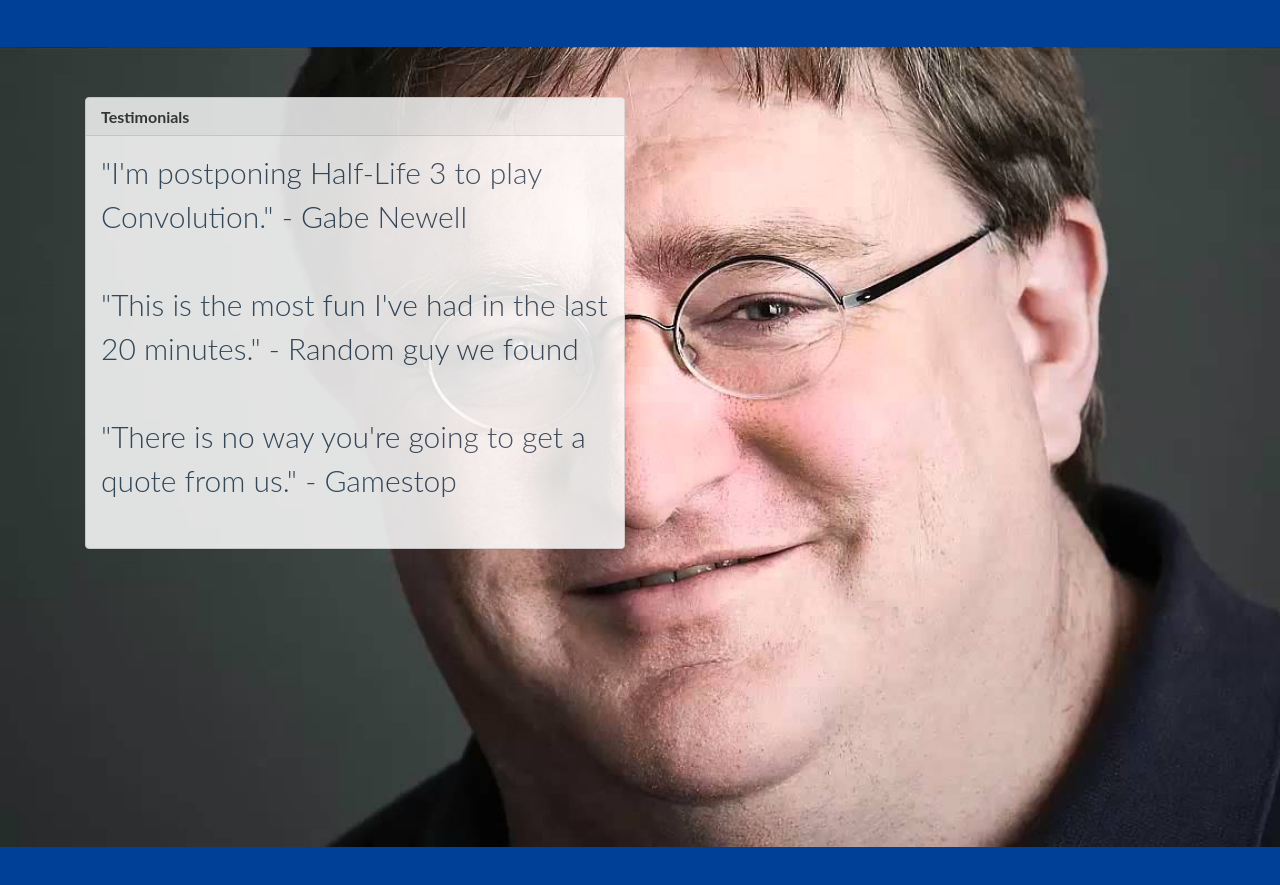
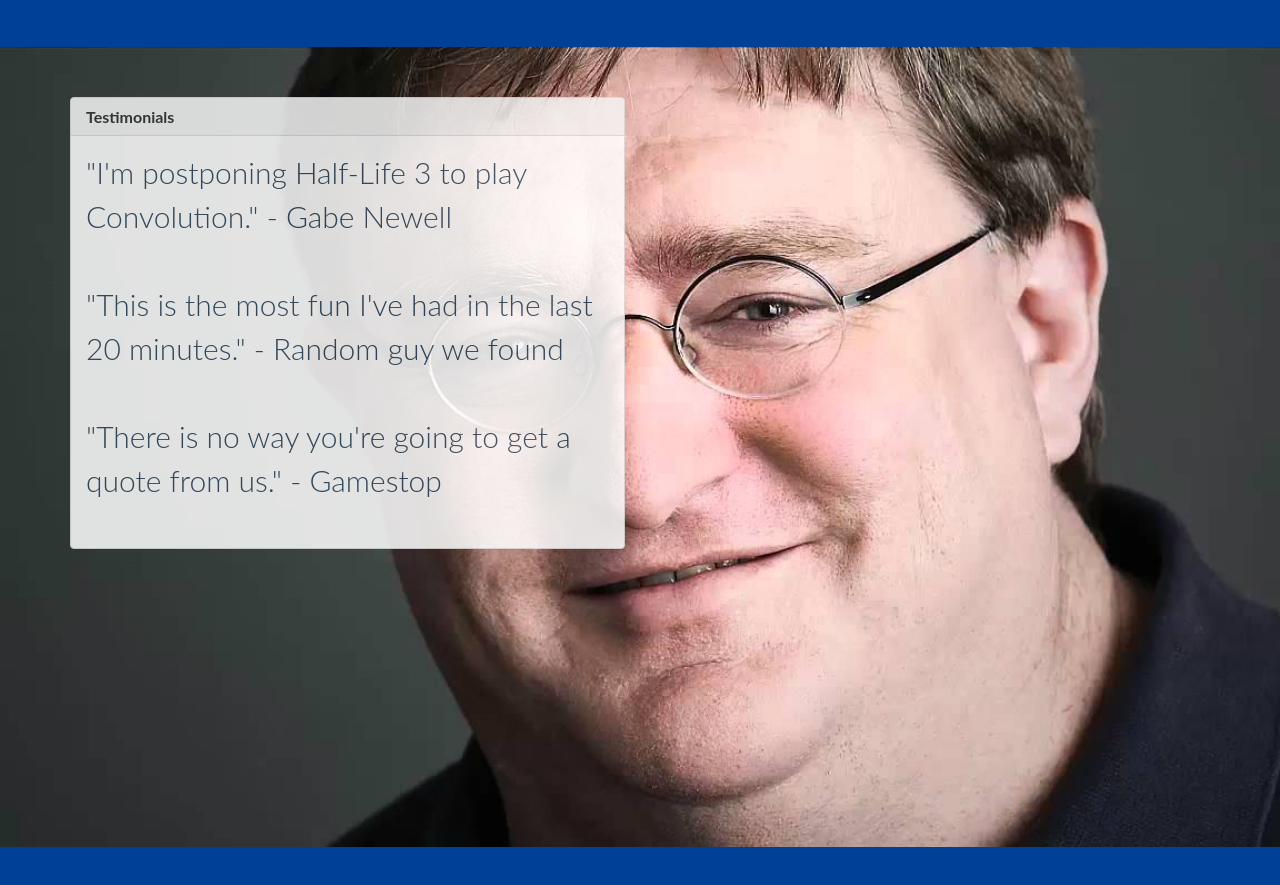
Before and after one commit to JStav/COP4331Project2Site, a plain HTML site: page index.html in a window 1280 px wide. Shown: the part 1685-2570 px from the top of the page. Drawn offline with nearby package versions, Linux system fonts and the light colour scheme; a web font is replaced by a local one.

Commit message:
minor change to testimonial section

```diff
--- a/css/style.css
+++ b/css/style.css
@@ -119,10 +119,6 @@ h3, h1 {
   opacity: 0.85;
 }
 
-#testimonials {
-  margin-left: auto ;
-  margin-right: auto ;
-}
 
 footer {
   padding: 20px 0;
```
